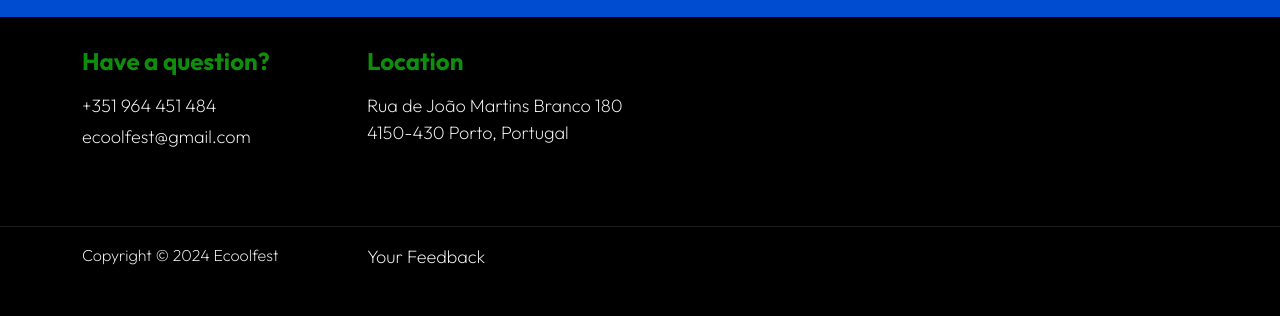
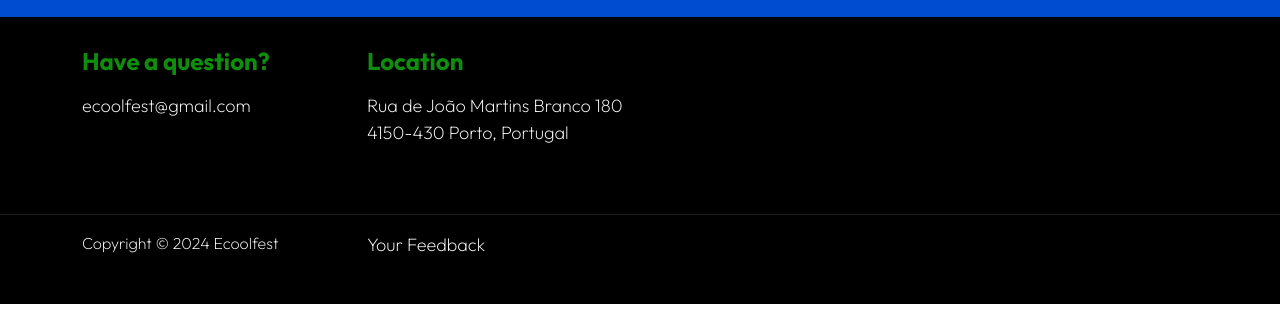
Before and after one commit to ecoolfest/ecoolfest, a plain HTML site: page index_en.html in a window 1280 px wide. Shown: the part 3936-4252 px from the top of the page. Drawn offline with Linux system fonts and the light colour scheme.

Commit message:
index_en.html

```diff
--- a/index_en.html
+++ b/index_en.html
@@ -401,13 +401,6 @@ inviting spectators to immerse themselves in the sensory and visual universe and
 
                     <div class="col-lg-3 col-md-6 col-12 mb-4 mb-lg-0">
                         <h5 class="site-footer-title mb-3">Have a question?</h5>
-
-                        <p class="text-white d-flex mb-1">
-                            <a href="tel: +351 936 179 671" class="site-footer-link">
-                                +351 964 451 484
-                            </a>
-                        </p>
-
                         <p class="text-white d-flex">
                             <a href="mailto:hello@company.com" class="site-footer-link">
                                 ecoolfest@gmail.com
```
